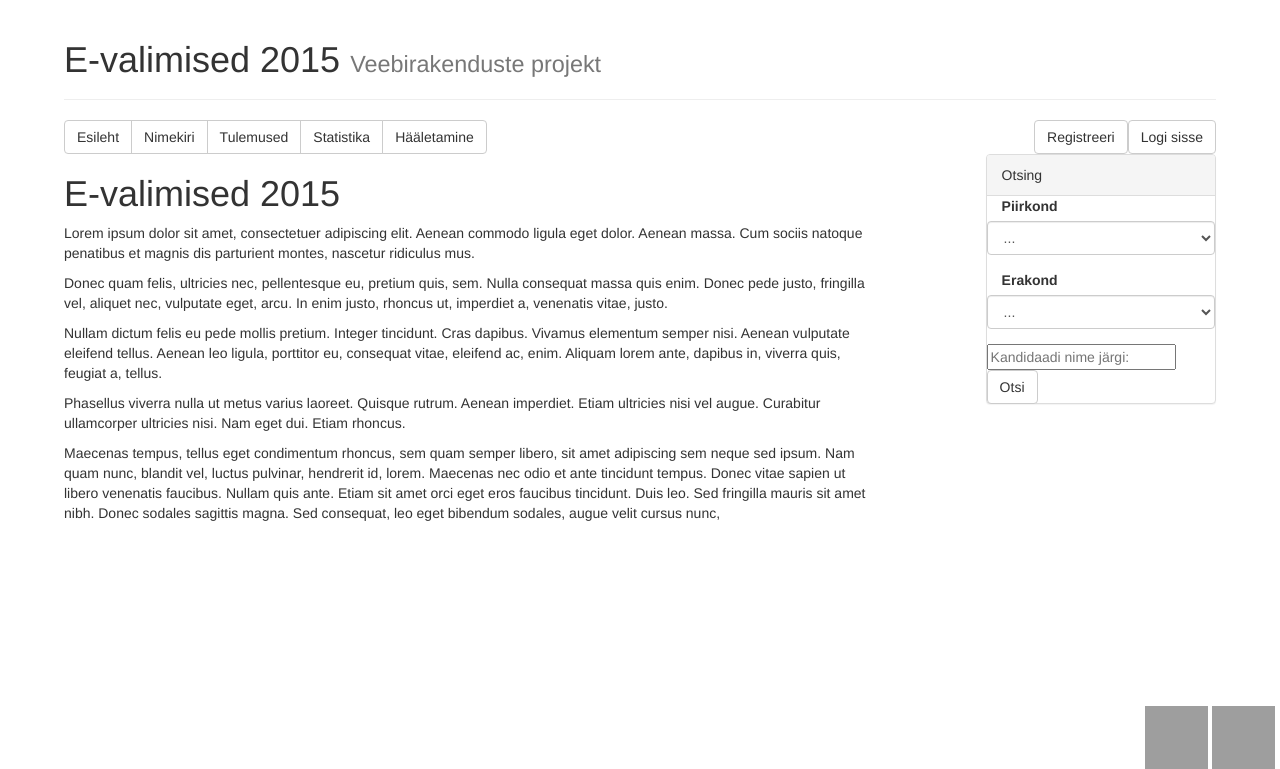
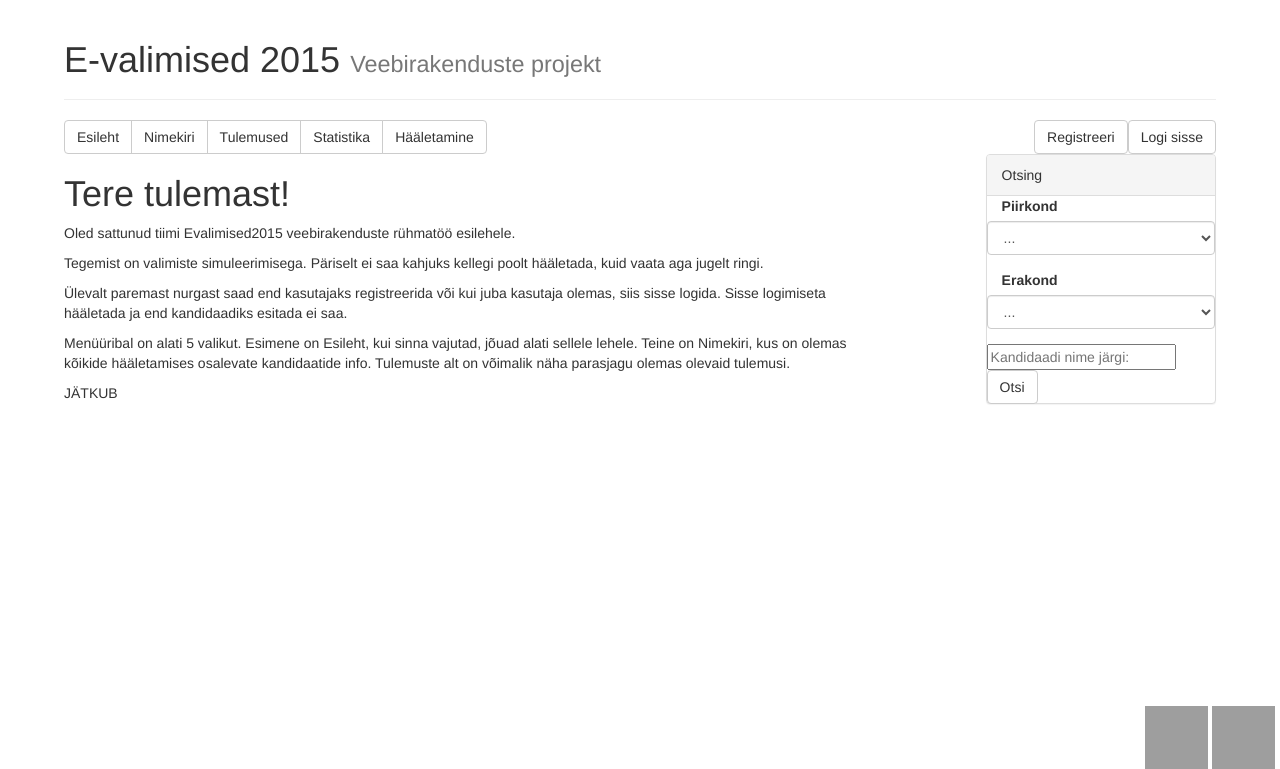
Before and after one commit to ingrid94/evalimised2015, a CodeIgniter app: page / in a window 1280 px wide. Shown: the top 769 px of the page. Run offline with CodeIgniter, Linux system fonts and the light colour scheme; some libraries are stand-ins or nearby versions; grey boxes are pictures that could not be loaded.

Commit message:
agregeeritud andmete esitamine lehel Statistika, tuleb veel piechartiks ümber teha see, aga funktsionaalsus töötab

```diff
--- a/application/controllers/site.php
+++ b/application/controllers/site.php
@@ -24,14 +24,9 @@ class Site extends CI_Controller {
 		$this->load->view('footer');
 	}
 
-	public function __Construct(){
-		parent::__Construct ();
-		$this->load->database();
-		$this->load->model('model_posts');
- }
-
 	public function nimekiri()
 	{
+		$this->load->model('model_posts');
 		$data['query'] = $this->model_posts->getPosts();
 		$this->load->view('static');
 		$this->load->view('nimekiri', $data);
@@ -45,8 +40,10 @@ class Site extends CI_Controller {
 	}
 	public function statistika()
 	{
+		$this->load->model('model_votes_fraction');
+		$data['query'] = $this->model_votes_fraction->getVotesForFraction();
 		$this->load->view('static');
-		$this->load->view('statistika');
+		$this->load->view('statistika', $data);
 		$this->load->view('footer');
 	}
 	public function haaletamine()
--- a/application/views/index.php
+++ b/application/views/index.php
@@ -1,12 +1,12 @@
 		<div id="esileht" class="sisu">
-			<h1>E-valimised 2015</h1>
-			<p>Lorem ipsum dolor sit amet, consectetuer adipiscing elit. Aenean commodo ligula eget dolor. Aenean massa. Cum sociis natoque penatibus et magnis dis parturient montes, nascetur ridiculus mus.</p>
+			<h1>Tere tulemast! </h1>
+			<p>Oled sattunud tiimi Evalimised2015 veebirakenduste rühmatöö esilehele. </p>
 
-<p>Donec quam felis, ultricies nec, pellentesque eu, pretium quis, sem. Nulla consequat massa quis enim. Donec pede justo, fringilla vel, aliquet nec, vulputate eget, arcu. In enim justo, rhoncus ut, imperdiet a, venenatis vitae, justo.</p>
+<p>Tegemist on valimiste simuleerimisega. Päriselt ei saa kahjuks kellegi poolt hääletada, kuid vaata aga jugelt ringi. </p>
 
-<p>Nullam dictum felis eu pede mollis pretium. Integer tincidunt. Cras dapibus. Vivamus elementum semper nisi. Aenean vulputate eleifend tellus. Aenean leo ligula, porttitor eu, consequat vitae, eleifend ac, enim. Aliquam lorem ante, dapibus in, viverra quis, feugiat a, tellus.</p>
+<p>Ülevalt paremast nurgast saad end kasutajaks registreerida või kui juba kasutaja olemas, siis sisse logida. Sisse logimiseta hääletada ja end kandidaadiks esitada ei saa. </p>
 
-<p>Phasellus viverra nulla ut metus varius laoreet. Quisque rutrum. Aenean imperdiet. Etiam ultricies nisi vel augue. Curabitur ullamcorper ultricies nisi. Nam eget dui. Etiam rhoncus.</p>
+<p>Menüüribal on alati 5 valikut. Esimene on Esileht, kui sinna vajutad, jõuad alati sellele lehele. Teine on Nimekiri, kus on olemas kõikide hääletamises osalevate kandidaatide info. Tulemuste alt on võimalik näha parasjagu olemas olevaid tulemusi. </p>
 
-<p>Maecenas tempus, tellus eget condimentum rhoncus, sem quam semper libero, sit amet adipiscing sem neque sed ipsum. Nam quam nunc, blandit vel, luctus pulvinar, hendrerit id, lorem. Maecenas nec odio et ante tincidunt tempus. Donec vitae sapien ut libero venenatis faucibus. Nullam quis ante. Etiam sit amet orci eget eros faucibus tincidunt. Duis leo. Sed fringilla mauris sit amet nibh. Donec sodales sagittis magna. Sed consequat, leo eget bibendum sodales, augue velit cursus nunc,</p>
+<p>JÄTKUB</p>
 		</div>
```
Also changed, not shown: application/views/statistika.php (+20 -11 lines).
